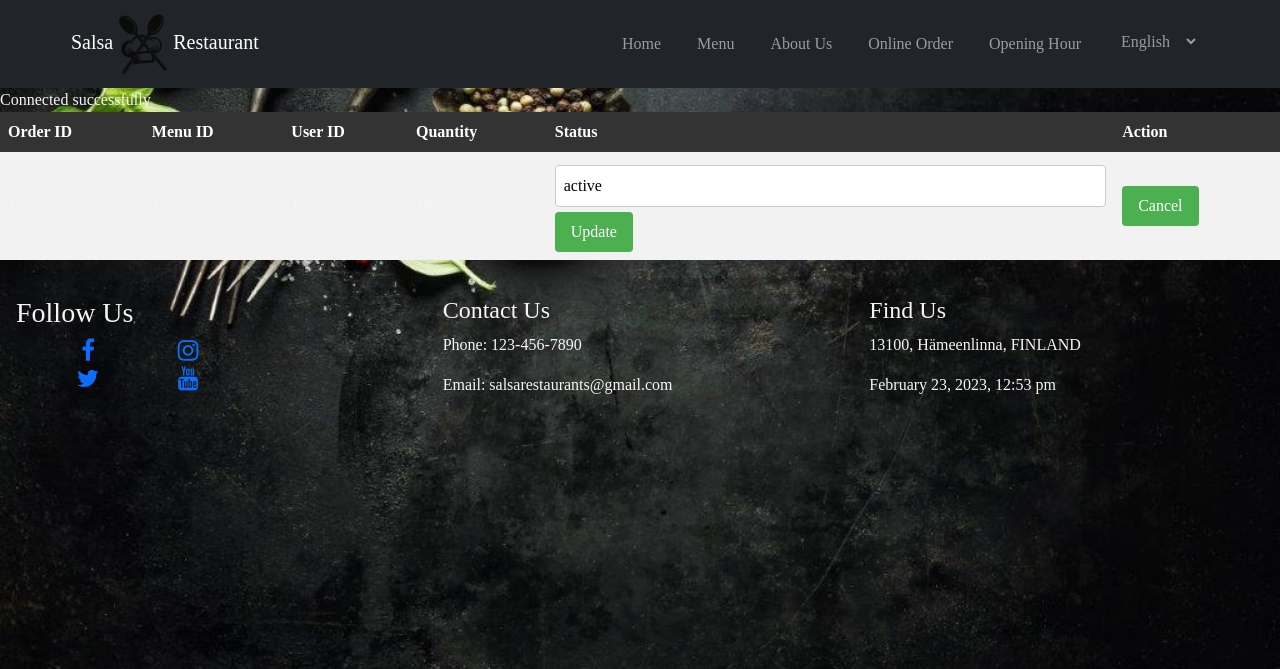
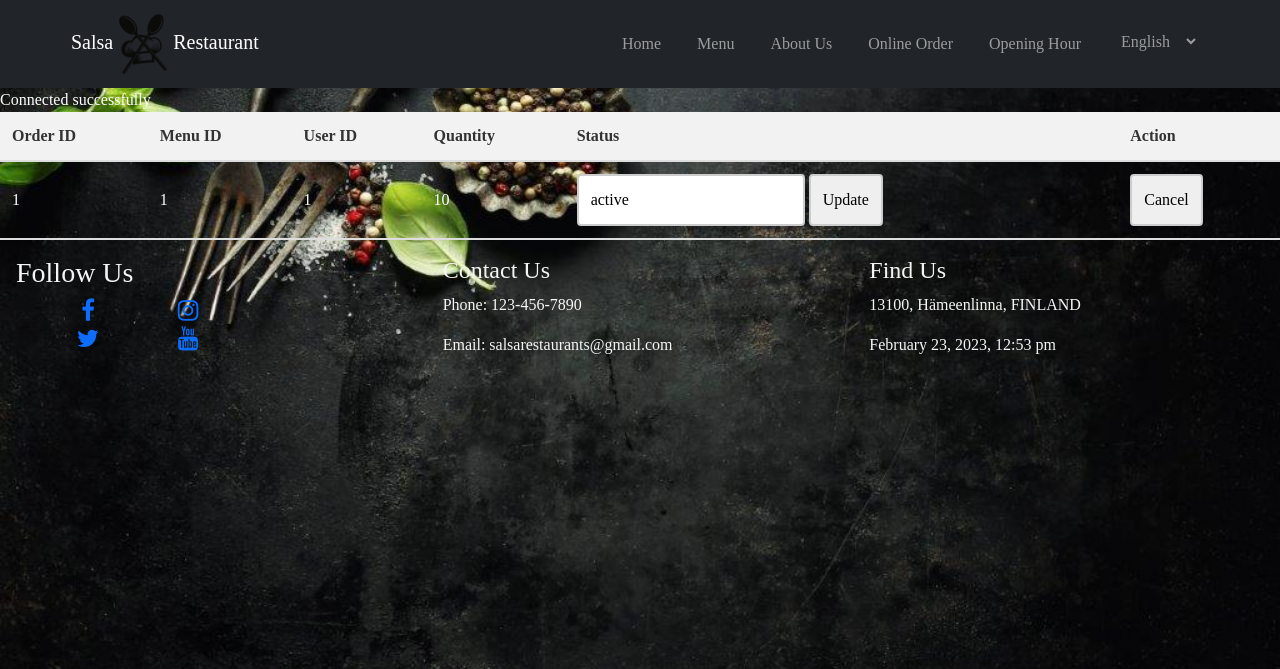
Before and after one commit to jayram22000/TE-M-14, a PHP site: page /onlineedit.php in a window 1280 px wide. Shown: the top 669 px of the page. Run offline with PHP 8.4, Linux system fonts and the light colour scheme; tables that the repository leaves empty hold one stand-in row (values such as "Sample post"); data that the repository does not hold is empty.

Commit message:
final check and done

```diff
--- a/crude/menuedit.php
+++ b/crude/menuedit.php
@@ -1,5 +1,7 @@
 <?php include "../header1.php" ?>   <!-- universal footer !-->
-<?php include "db.php";?>
+<?php include "db.php"?>
+<?php include "filter.php"?>
+
  <style>
       body{
       background-color:none;
@@ -8,7 +10,7 @@
       background:url(../image/food.jpg)no-repeat;
       background-size: cover;
   }
-<style>
+
 table {
   border-collapse: collapse;
   width: 100%;
--- a/crude/onlineedit.php
+++ b/crude/onlineedit.php
@@ -2,64 +2,77 @@
 <?php include "db.php";?>
 <style>
 
-/* Set the font family and size for all elements */
 body{
       background-color:none;
       font-family: latha;
-      color:whitesmoke;
-      background:url(image/food.jpg)no-repeat;
+      color:white;
+      background:url(../image/food.jpg)no-repeat;
       background-size: cover;
   }
+/* For small screens */
+@media (max-width: 768px) {
   table {
     width: 100%;
     border-collapse: collapse;
-  margin-bottom: 20px;
+  }
+  th, td {
+    padding: 8px;
+    text-align: left;
+    border-bottom: 1px solid #ddd;
+  }
+  th {
+    background-color: #f2f2f2;
+    color: #333;
+  }
+  form {
+    display: inline-block;
+    margin: 0;
+    padding: 0;
+  }
+  input[type="text"], input[type="submit"] {
+    display: block;
+    width: 100%;
+    margin: 0;
+    padding: 8px;
+    border: 1px solid #ccc;
+    border-radius: 4px;
+    box-sizing: border-box;
+  }
 }
 
+/* For large screens */
+@media (min-width: 769px) {
+  table {
+    width: 100%;
+    border-collapse: collapse;
+  }
   th, td {
+    padding: 12px;
     text-align: left;
-  padding: 8px;
+    border-bottom: 2px solid #ddd;
   }
-
   th {
-  background-color: #333;
-  color: white;
+    background-color: #f2f2f2;
+    color: #333;
   }
-
-tr:nth-child(even) {
-  background-color: #f2f2f2;
+  form {
+    display: inline-block;
+    margin: 0;
+    padding: 0;
   }
-
-tr:hover {
-  background-color: #ddd;
+  input[type="text"], input[type="submit"] {
+    display: inline-block;
+    width: auto;
+    margin: 0;
+    padding: 12px;
+    border: 2px solid #ccc;
+    border-radius: 4px;
+    box-sizing: border-box;
   }
-
-input[type='text'], input[type='number'] {
-  width: 100%;
-  padding: 8px;
-  margin: 5px 0;
-  border: 1px solid #ccc;
-  border-radius: 4px;
-}
-
-input[type='submit'] {
-  background-color: #4CAF50;
-  color: white;
-  border: none;
-  border-radius: 4px;
-  cursor: pointer;
-  padding: 8px 16px;
-  transition: background-color 0.3s;
-}
-
-input[type='submit']:hover {
-  background-color: #3e8e41;
 }
 
 </style>
 <?php
-
-
   // Check if update or cancel button is clicked
   if(isset($_POST["update_order"])) {
     // Update order status in the database
--- a/crude/reservationedit.php
+++ b/crude/reservationedit.php
@@ -1,3 +1,4 @@
+<?php include "db.php";?>
 <style>
 	table {
 		width: 100%;
@@ -91,6 +92,3 @@
 		// Close database connection
 		mysqli_close($conn);
 	?>
-
-
-<?php
--- a/crude/submit.php
+++ b/crude/submit.php
@@ -1,3 +1,5 @@
+<?php include "db.php";?>
+
 <!-- universal footer !-->
 <?php
 
@@ -38,7 +40,7 @@ if (isset($_POST['menu_submit'])) {
   $date = $_POST['date'];
 
   // insert data into database (assuming you have a database connection already set up)
-  $sql = "INSERT INTO reservations (name, email, phone, date) VALUES ('$name', '$email', '$phone', '$date')";
+  $sql = "INSERT INTO `reservation`(name, email, phone, date) VALUES ('$name', '$email', '$phone', '$date')";
   if (mysqli_query($conn, $sql)) {
     echo "Reservation  successfully.";
   } else {
--- a/header1.php
+++ b/header1.php
@@ -15,6 +15,11 @@
   </head>
   <style>
 
+  @media (max-width: 768px) {
+  .navbar-nav .nav-link {
+    font-size: 16px;
+  }
+}
 
   /* Add hover effect to navbar links */
   .navbar-nav .nav-link:hover {
--- a/homee.php
+++ b/homee.php
@@ -141,4 +141,7 @@ img {
 </div>
 </body>
 
+<br>
+<br>
+
 <?php include "footer2.php" ?>
```
Also changed, not shown: onlinee.php (+5 -4 lines), 2 other files. Lines whose indentation alone changed are shown as unchanged.
